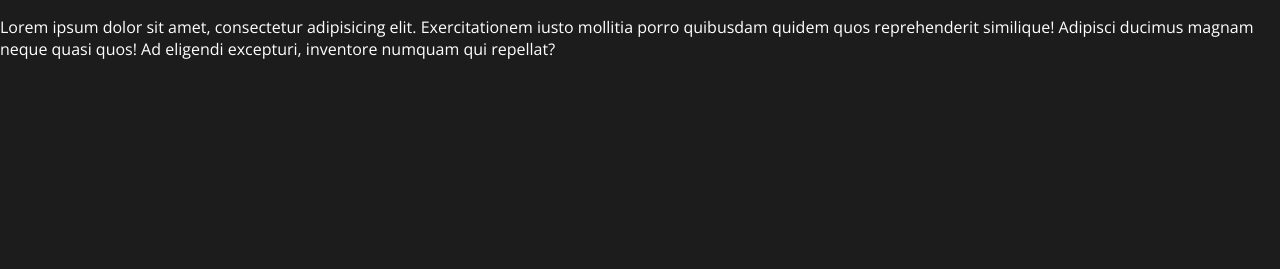
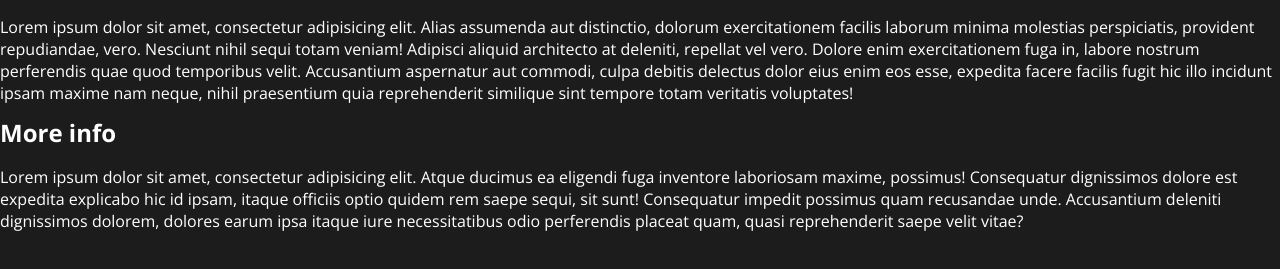
Before and after one commit to alex197925/Sass-BEM-Responsive, a plain HTML site: page index.html in a window 1280 px wide. Shown: the part 41-310 px from the top of the page. Drawn offline with nearby package versions, Linux system fonts and the light colour scheme.

Commit message:
Add more content to the index.html file

```diff
--- a/index.html
+++ b/index.html
@@ -11,8 +11,24 @@
     <title>Document</title>
 </head>
 <body>
-<h1>Hello</h1>
-<p>Lorem ipsum dolor sit amet, consectetur adipisicing elit. Exercitationem iusto mollitia porro quibusdam quidem quos reprehenderit similique! Adipisci ducimus magnam neque quasi quos! Ad eligendi excepturi, inventore numquam qui repellat?</p>
+<main>
+    <h1>Hello</h1>
+    <p>Lorem ipsum dolor sit amet, consectetur adipisicing elit. Alias assumenda aut distinctio, dolorum exercitationem
+        facilis laborum minima molestias perspiciatis, provident repudiandae, vero. Nesciunt nihil sequi totam veniam!
+        Adipisci aliquid architecto at deleniti, repellat vel vero. Dolore enim exercitationem fuga in, labore nostrum
+        perferendis quae quod temporibus velit. Accusantium aspernatur aut commodi, culpa debitis delectus dolor eius
+        enim eos esse, expedita facere facilis fugit hic illo incidunt ipsam maxime nam neque, nihil praesentium quia
+        reprehenderit similique sint tempore totam veritatis voluptates!</p>
+</main>
+<aside>
+    <h2>More info</h2>
+    <p>Lorem ipsum dolor sit amet, consectetur adipisicing elit. Atque ducimus ea eligendi fuga inventore laboriosam
+        maxime, possimus! Consequatur dignissimos dolore est expedita explicabo hic id ipsam, itaque officiis optio
+        quidem rem saepe sequi, sit sunt! Consequatur impedit possimus quam recusandae unde. Accusantium deleniti
+        dignissimos dolorem, dolores earum ipsa itaque iure necessitatibus odio perferendis placeat quam, quasi
+        reprehenderit saepe velit vitae?</p>
+</aside>
+
 <script src="app/script.js"></script>
 </body>
 </html>
```
Also changed, not shown: 1 other file.
